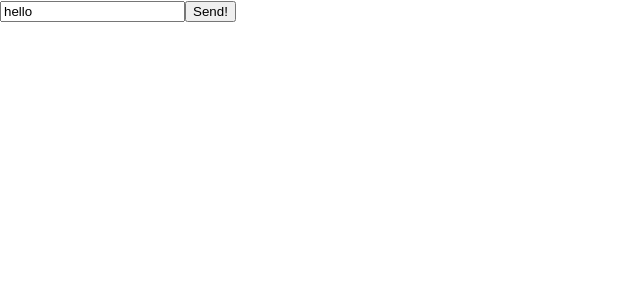
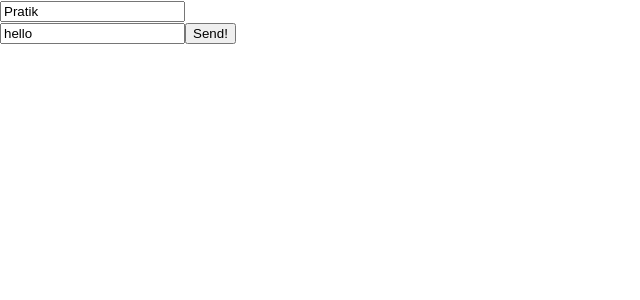
Before and after one commit to PratikGarai/Chatroom-React, a React (Create React App) app: page / in a window 1280 px wide. Shown: the top 300 px of the page, without its empty margins (0-640 px from the left). Built offline with nearby package versions, Linux system fonts and the light colour scheme.

Commit message:
a small experiment

```diff
--- a/src/App.js
+++ b/src/App.js
@@ -4,7 +4,7 @@ import InputForm from './components/InputForm';
 function App() {
   return (
     <div className="App">
-      <InputForm initial="hello" />
+      <InputForm />
     </div>
   );
 }
--- a/src/components/InputForm.js
+++ b/src/components/InputForm.js
@@ -6,14 +6,18 @@ class InputForm extends React.Component
     {
         super(props);
         this.state = {
-            val : this.props.initial
+            val : "hello",
+            name : "Pratik"
         }
         this.handleChange = this.handleChange.bind(this);
     }
 
     handleChange(e)
     {
-        this.setState({val : e.target.value});
+        const {name, value} = e.target;
+        this.setState({
+            [name] : value
+        });
     }
 
     render()
@@ -22,7 +26,8 @@ class InputForm extends React.Component
         return(
             <div>
                 <form>
-                    <input value={this.state.val} onChange={this.handleChange} />
+                    <input name="name" value={this.state.name} onChange={this.handleChange} /><br />
+                    <input name="val" value={this.state.val} onChange={this.handleChange} />
                     <button type="submit">Send!</button>
                 </form>
             </div>
```
